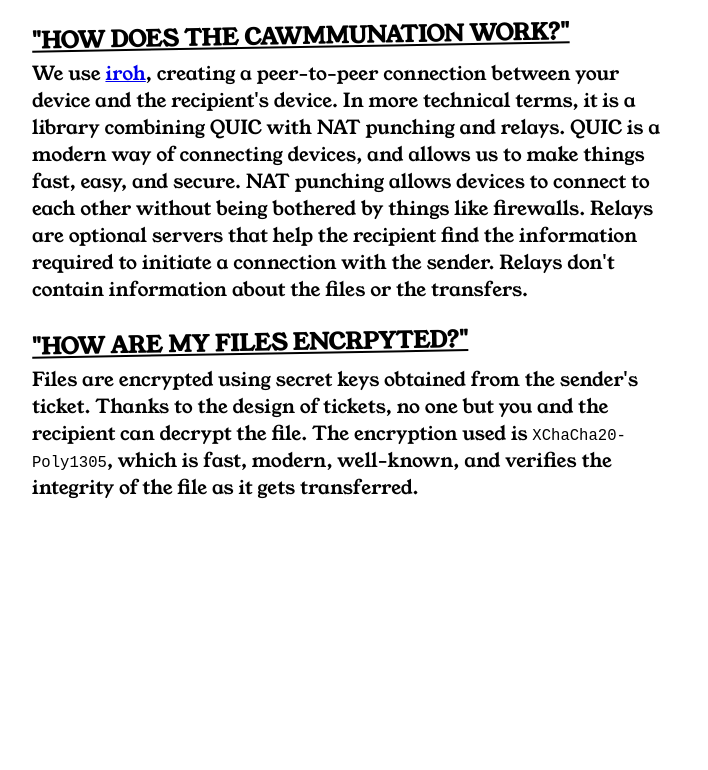
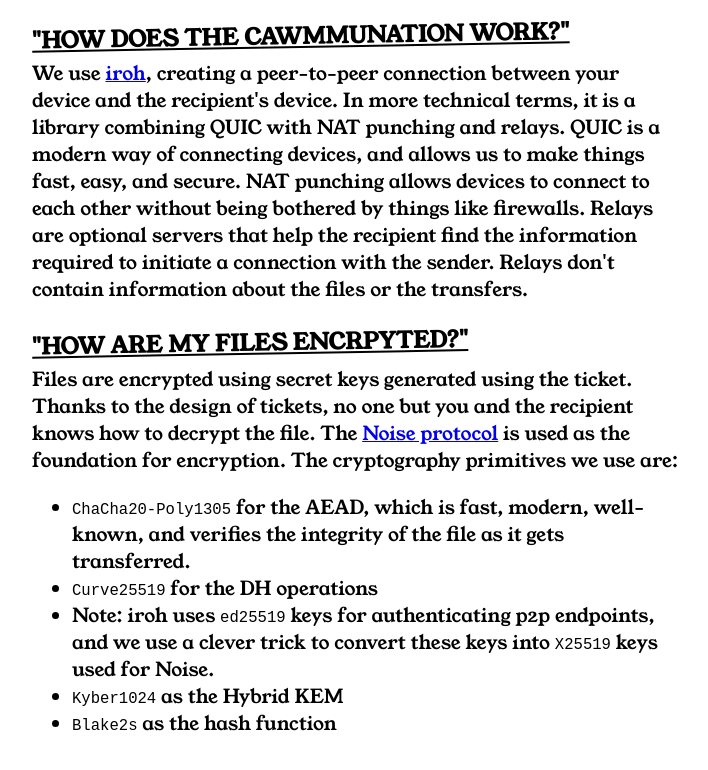
Before and after one commit to hackerbirds/hackerbirds.github.io, a plain HTML site: page flap/faq.html in a window 1280 px wide. Shown: the part 1027-1797 px from the top of the page, without its empty margins (358-1066 px from the left). Before the commit the page ends 1596 px from the top, so only its background shows below. Drawn offline with Linux system fonts and the light colour scheme.

Commit message:
Update FAQ to use new encryption protocol

```diff
--- a/flap/faq.html
+++ b/flap/faq.html
@@ -50,10 +50,19 @@
                 a connection with the sender. Relays don't contain information about the files or the transfers.
             </p>
             <h3>"HOW ARE MY FILES ENCRPYTED?"</h3>
-            <p>Files are encrypted using secret keys obtained from the sender's ticket. Thanks to the
-                design of tickets, no one but you and the recipient can decrypt the file.
-                The encryption used is <code>XChaCha20-Poly1305</code>, which is fast, modern, well-known,
-                and verifies the integrity of the file as it gets transferred.
+            <p>Files are encrypted using secret keys generated using the ticket. Thanks to the design of tickets, no one
+                but you and the recipient knows how to decrypt the file. The <a href="https://noiseprotocol.org/">Noise
+                    protocol</a> is used as the foundation for encryption. The cryptography primitives we use are:
+
+            <ul>
+                <li><code>ChaCha20-Poly1305</code> for the AEAD, which is fast, modern, well-known, and verifies the
+                    integrity of the file as it gets transferred.</li>
+                <li><code>Curve25519</code> for the DH operations</li>
+                <li>Note: iroh uses <code>ed25519</code> keys for authenticating p2p endpoints, and we use a clever
+                    trick to convert these keys into <code>X25519</code> keys used for Noise.</li>
+                <li><code>Kyber1024</code> as the Hybrid KEM</li>
+                <li><code>Blake2s</code> as the hash function</li>
+            </ul>
             </p>
         </article>
     </div>
```
